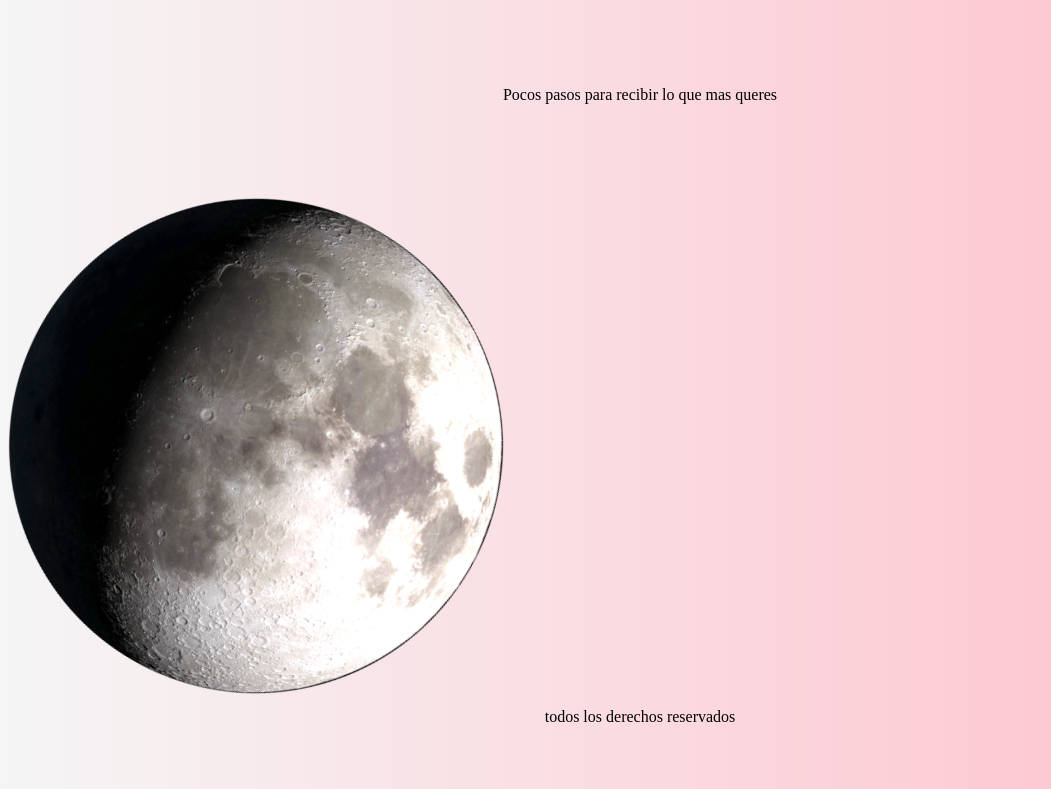
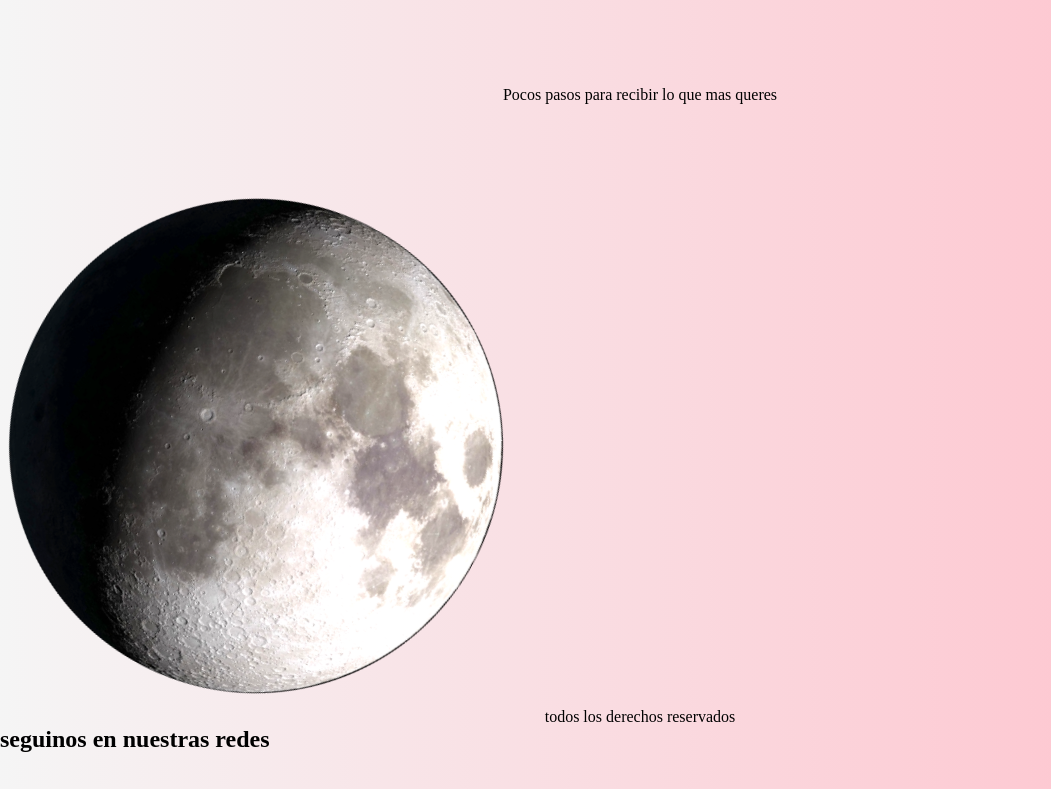
Before and after one commit to lautisandrini/claseGitHub, a plain HTML site: page index.html in a window 1280 px wide. Shown: the part 547-1336 px from the top of the page, without its empty margins (0-1051 px from the left). Drawn offline with nearby package versions, Linux system fonts and the light colour scheme.

Commit message:
cambios en el footer

```diff
--- a/index.html
+++ b/index.html
@@ -61,6 +61,9 @@
 
 	<footer class="footerNosotros">
 		<p>todos los derechos reservados</p>
+		<h2>
+			seguinos en nuestras redes
+		</h2>
 	</footer>
 
 </body>
```
